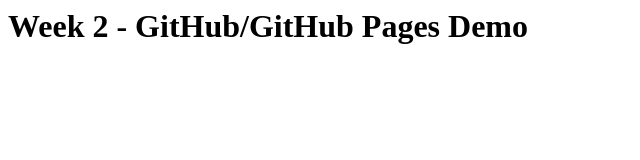
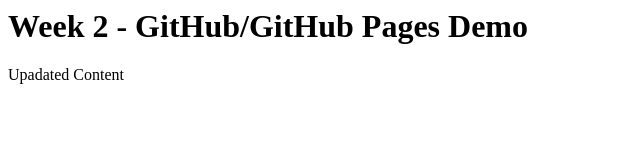
Before and after one commit to SahilSingh0143/WEEK-2-JavaScript_Sem3, a plain HTML site: page index.html in a window 1280 px wide. Shown: the whole page, without its empty margins (0-640 px from the left). Drawn offline with Linux system fonts and the light colour scheme.

Commit message:
updated para tag

```diff
--- a/index.html
+++ b/index.html
@@ -10,6 +10,7 @@
 
       <body>
         <h1>Week 2 - GitHub/GitHub Pages Demo</h1>
+        <p>Upadated Content</p>
       </body>
 
 
```
